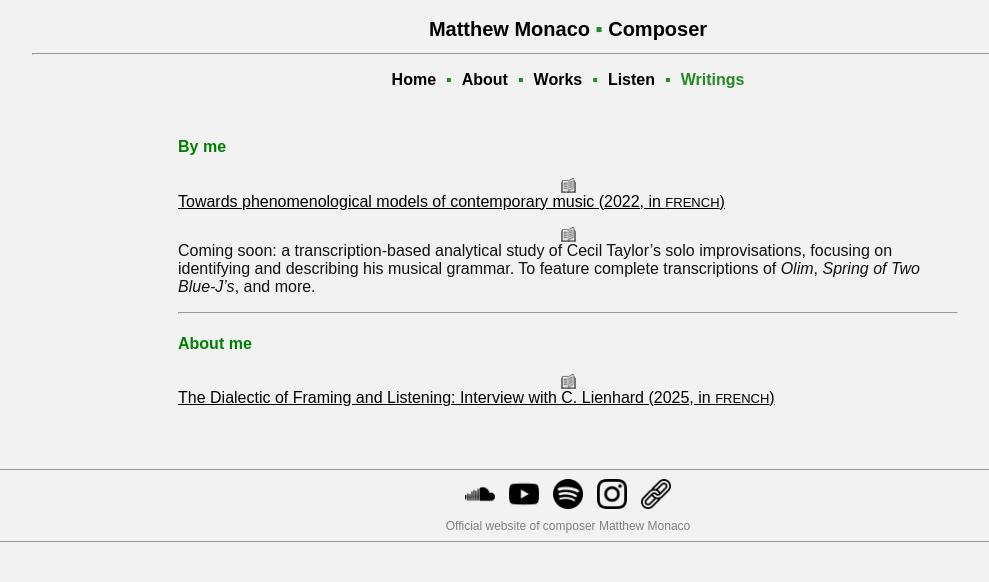
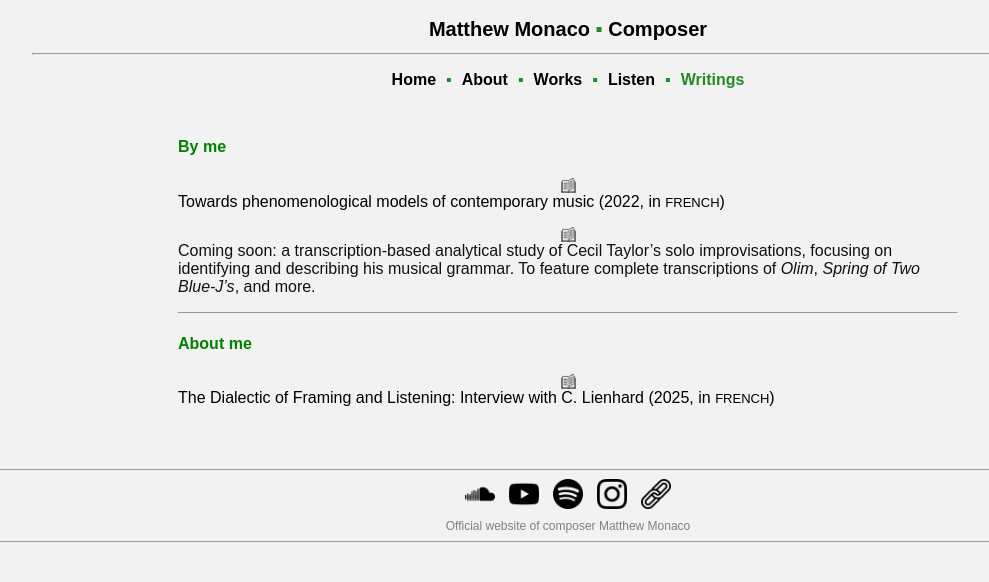
Before and after one commit to matthew-monaco/matthew-monaco.github.io, a Jekyll site: the page built from writings.md, in a window 1280 px wide. Shown: the top 582 px of the page, without its empty margins (72-1061 px from the left). Built offline with Jekyll 4.4.1, drawn with Linux system fonts in a browser that asks for light colours.

Commit message:
Update style.css

```diff
--- a/assets/style.css
+++ b/assets/style.css
@@ -245,3 +245,13 @@ details > *:not(summary) {
   object-fit: cover;
   border-radius: 6px;
 }
+
+a {
+  color: inherit;
+  text-decoration: none;
+  transition: color 0.2s ease;
+}
+
+a:hover {
+  color: forestgreen;
+}
```
